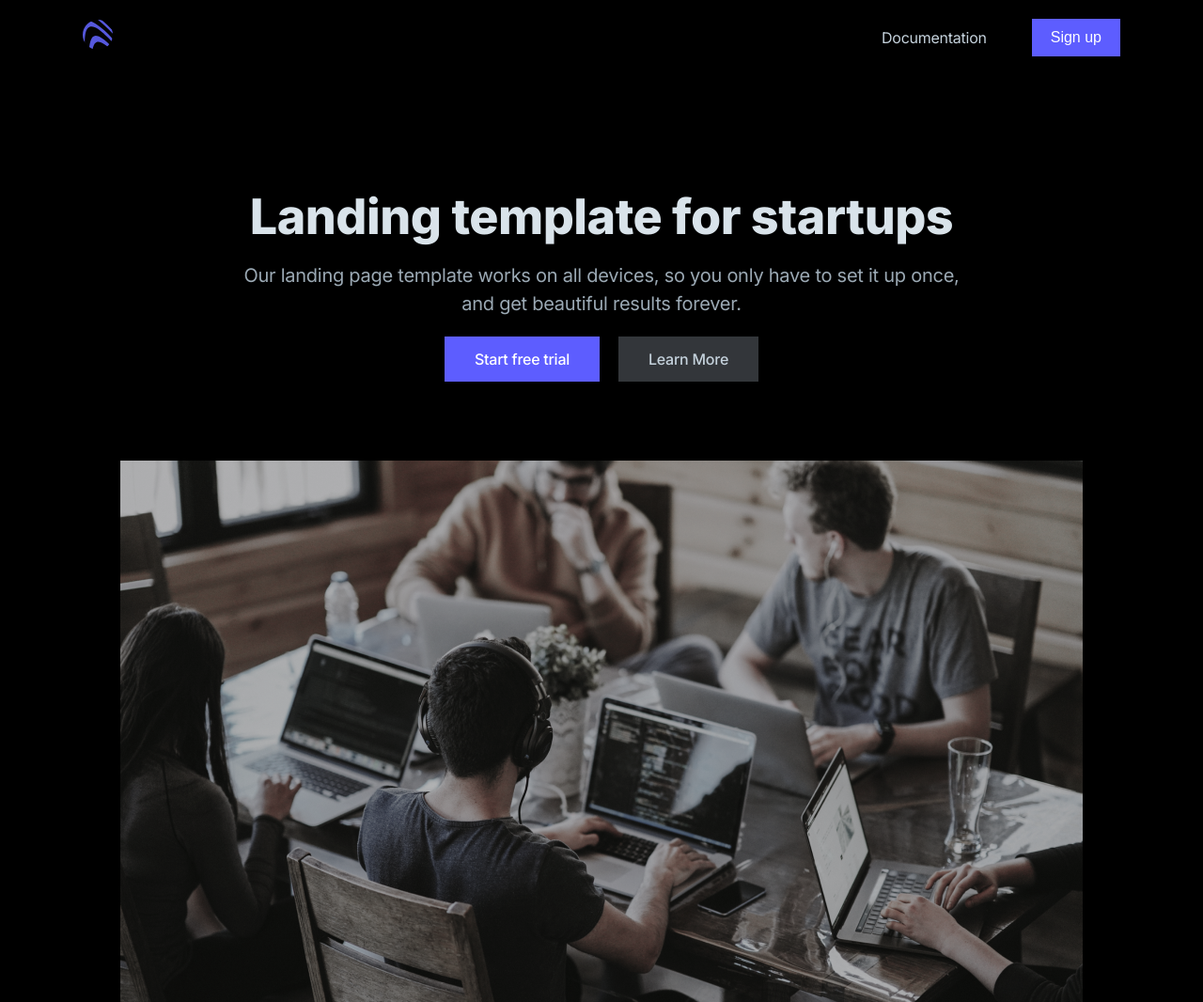
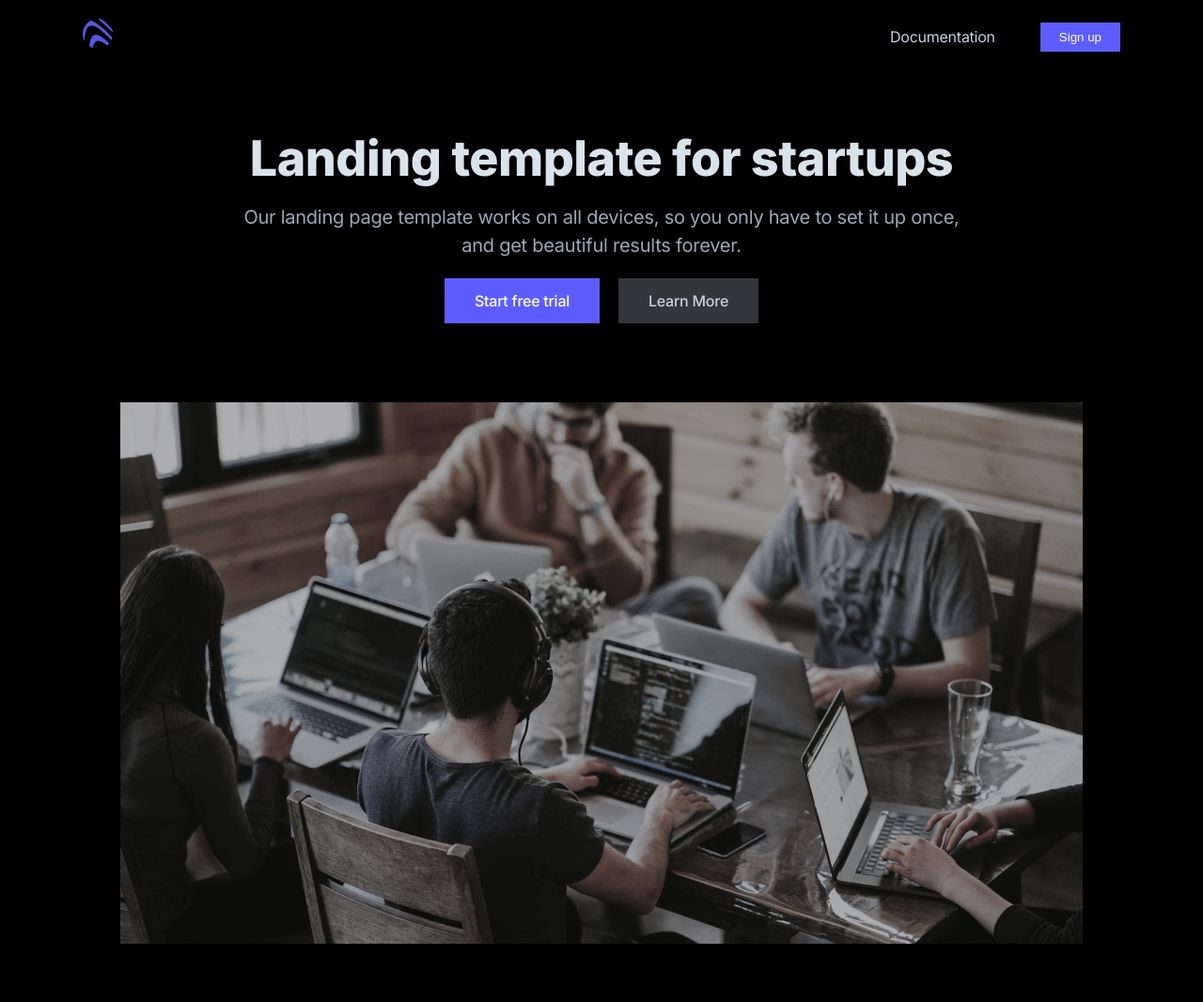
Before and after one commit to Idzanaagi/Landing-template-for-startups, a website built with webpack: page index.html in a window 1280 px wide. Shown: the top 1066 px of the page at 94% size. Built offline with nearby package versions, Linux system fonts and the light colour scheme; files whose address does not match are found by name.

Commit message:
fix: remove remove redundant properties in header

```diff
--- a/index.html
+++ b/index.html
@@ -15,8 +15,8 @@
           <img src="./assets/logo.svg" alt="" />
         </div>
         <div class="header__menu">
-          <a class="link link--sentimenal" href="#" target="_blank"> Documentation</a>
-          <button class="button header__button">Sign up</button>
+          <a class="link link--sentimenal" href="#" target="_blank" title="Documentation"> Documentation</a>
+          <button class="header__button">Sign up</button>
         </div>
       </nav>
     </header>
@@ -437,8 +437,8 @@
                 </a>
               </li>
               <li class="footer__item">
-                <a href="#" class="footer__item-icon" alt="" target="_blank">
-                  <img src="./assets/social/linkedin.svg" alt="" />
+                <a href="#" class="footer__item-icon" title="Linkedin" target="_blank">
+                  <img src="./assets/social/linkedin.svg" alt="Linkedin" />
                 </a>
               </li>
             </ul>
--- a/src/scss/_common.scss
+++ b/src/scss/_common.scss
@@ -3,9 +3,10 @@ body {
     background-color: black;
     font-style: normal;
     font-size: 16px;
-    line-height: 24px;
+    line-height: 1.5;
     letter-spacing: -0.25px;
     margin: 0 auto;
+    font-weight: 400;
    // overflow: auto;
 }
 
--- a/src/scss/_header.scss
+++ b/src/scss/_header.scss
@@ -1,28 +1,25 @@
+.header {
+    margin: 20px 0 80px;
+}
+
 .header__container {
     display: flex;
     justify-content: space-between;
-    align-items: center;
-    padding: 20px 0 60px 0;
 }
 
 .header__menu {
     display: flex;
-    justify-content: flex-end;
     align-items: center;
 }
 
 .header__link {
     color: $color-sentimenal;
-    font-weight: 400;
 }
 
 .header__button {
-    border: none;
     margin-left: 48px;
-    font-size: 16px;
     background-color: $color-blue;
     color: $color-white;
     padding: 8px 20px;
     font-weight: 500;
-    line-height: 1.5;
 }
--- a/src/scss/_modificators.scss
+++ b/src/scss/_modificators.scss
@@ -1,7 +1,7 @@
 .title--h1 {
     font-size: 52px;
     line-height: 62px;
-    margin: 80px 0 16px 0;
+    padding-bottom: 16px;
 }
 
 .title--h2 {
```
Also changed, not shown: dist/index.html, dist/style.css, src/scss/variables.scss (line endings or trailing spaces).
